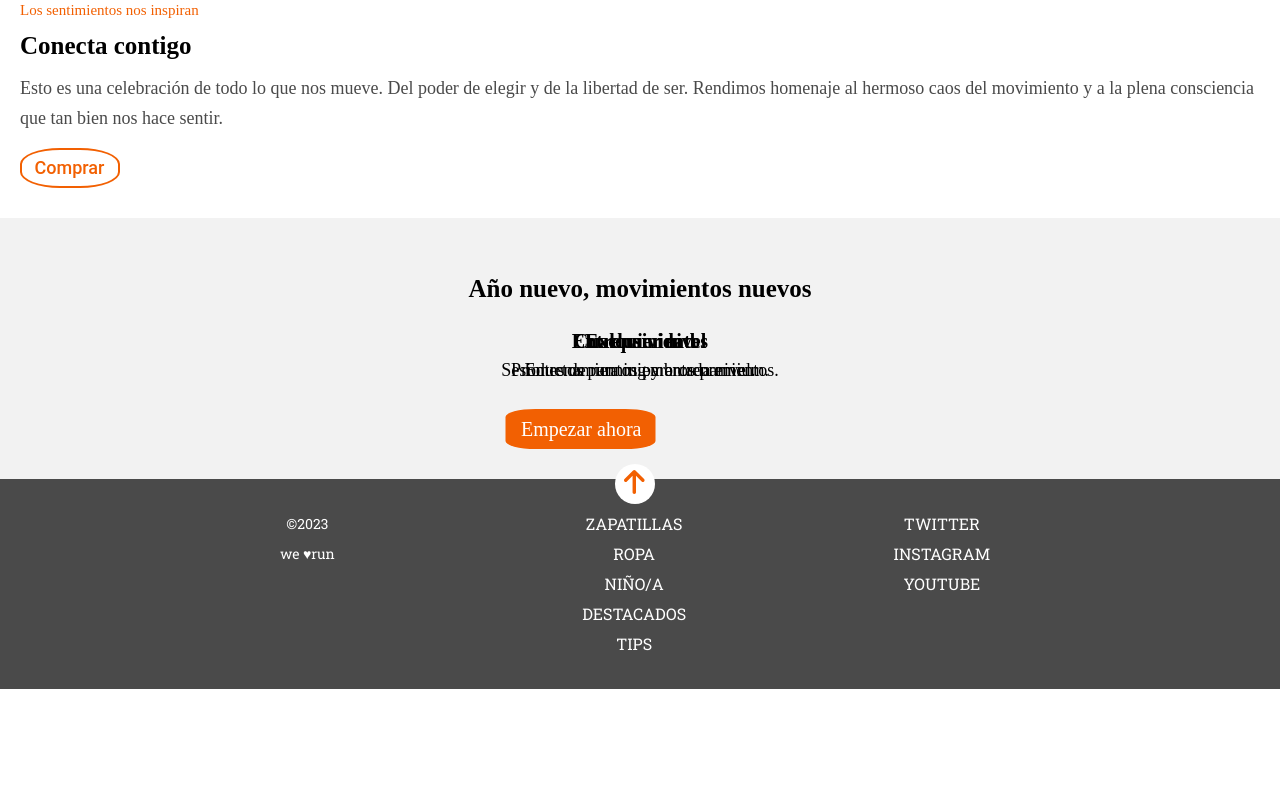
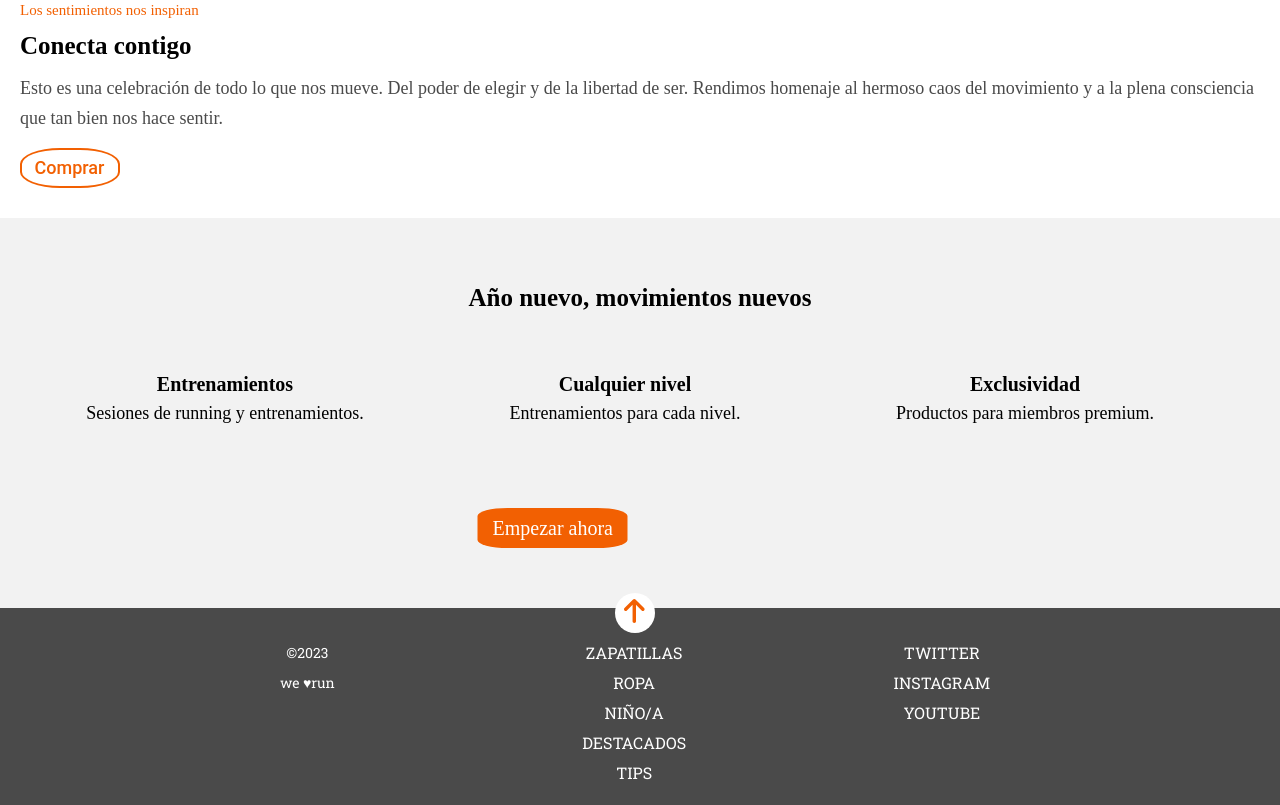
Before and after one commit to Adalab/modulo-1-evaluacion-final-Inmada, a website: page public/index.html in a window 1280 px wide. Shown: the part 547-1352 px from the top of the page. Before the commit the page ends 1236 px from the top, so only its background shows below. Drawn offline with Linux system fonts and the light colour scheme.

Commit message:
added tablet version

```diff
--- a/src/scss/layout/_main.scss
+++ b/src/scss/layout/_main.scss
@@ -198,7 +198,7 @@ bottom: 25%;
 .hero_p {
     font-size: 2rem;
 }
-
+/*
 .section3 {
     display: grid;
     grid-template-areas: "one" "two" "three";
@@ -219,6 +219,33 @@ bottom: 25%;
 
 .empezar_ahora {
     grid-area: three;
+}*/
+
+.section3 {
+    display: grid;
+    grid-template-columns: 1fr 1fr 1fr;
+    grid-template-rows: 10rem 10rem 10rem;
+
+
 }
 
+.section3_title1 {
+grid-column-start: 1;
+grid-column-end: 5;
 }
+
+.article {
+    padding-left: 2rem;
+    padding-right: 2rem;
+
+}
+
+.empezar_ahora {
+
+    grid-column-start: 2;
+}
+
+/* .empezar_ahora {
+    grid-column-start: ;
+} */
+}
```
Also changed, not shown: public/assets/css/main.css, 1 other file.
